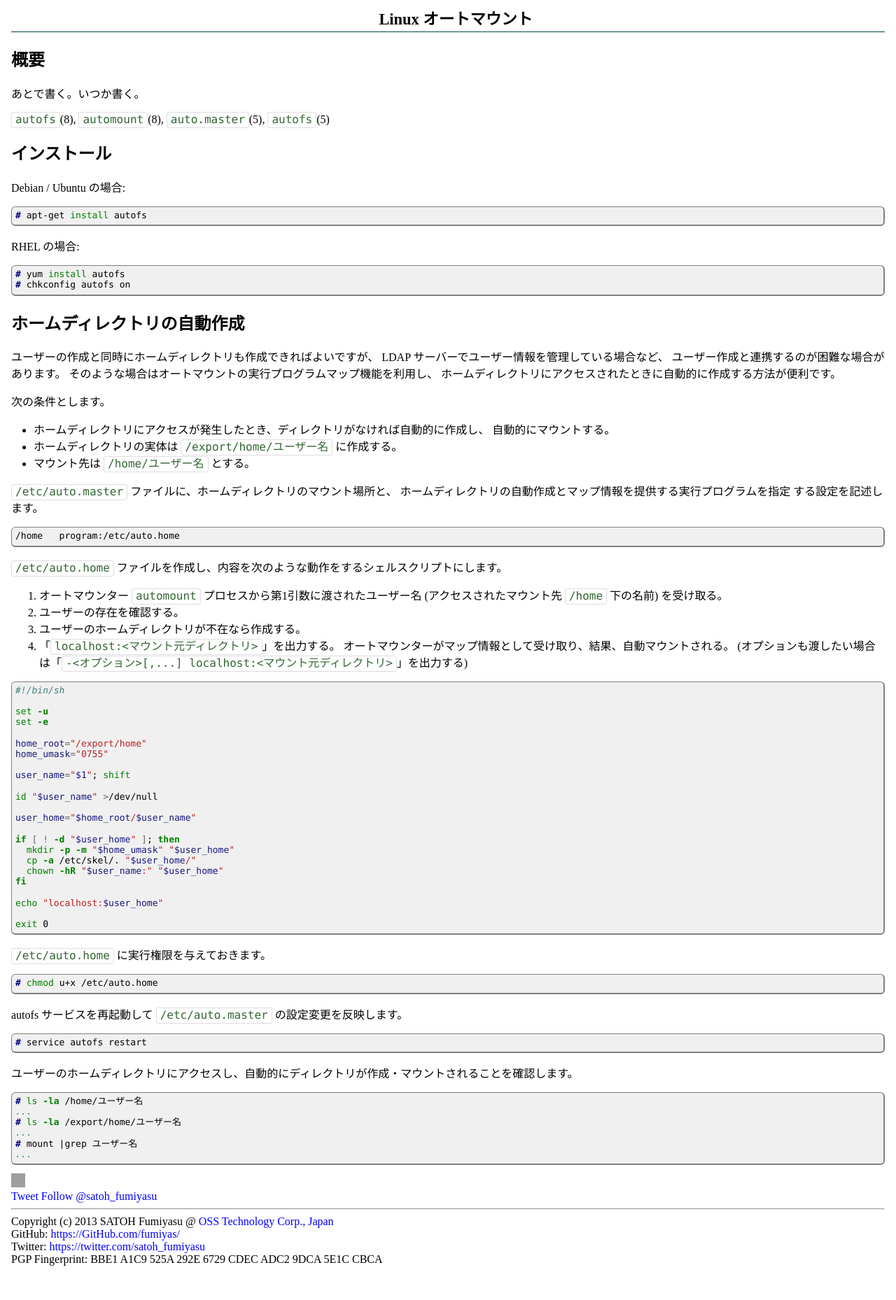
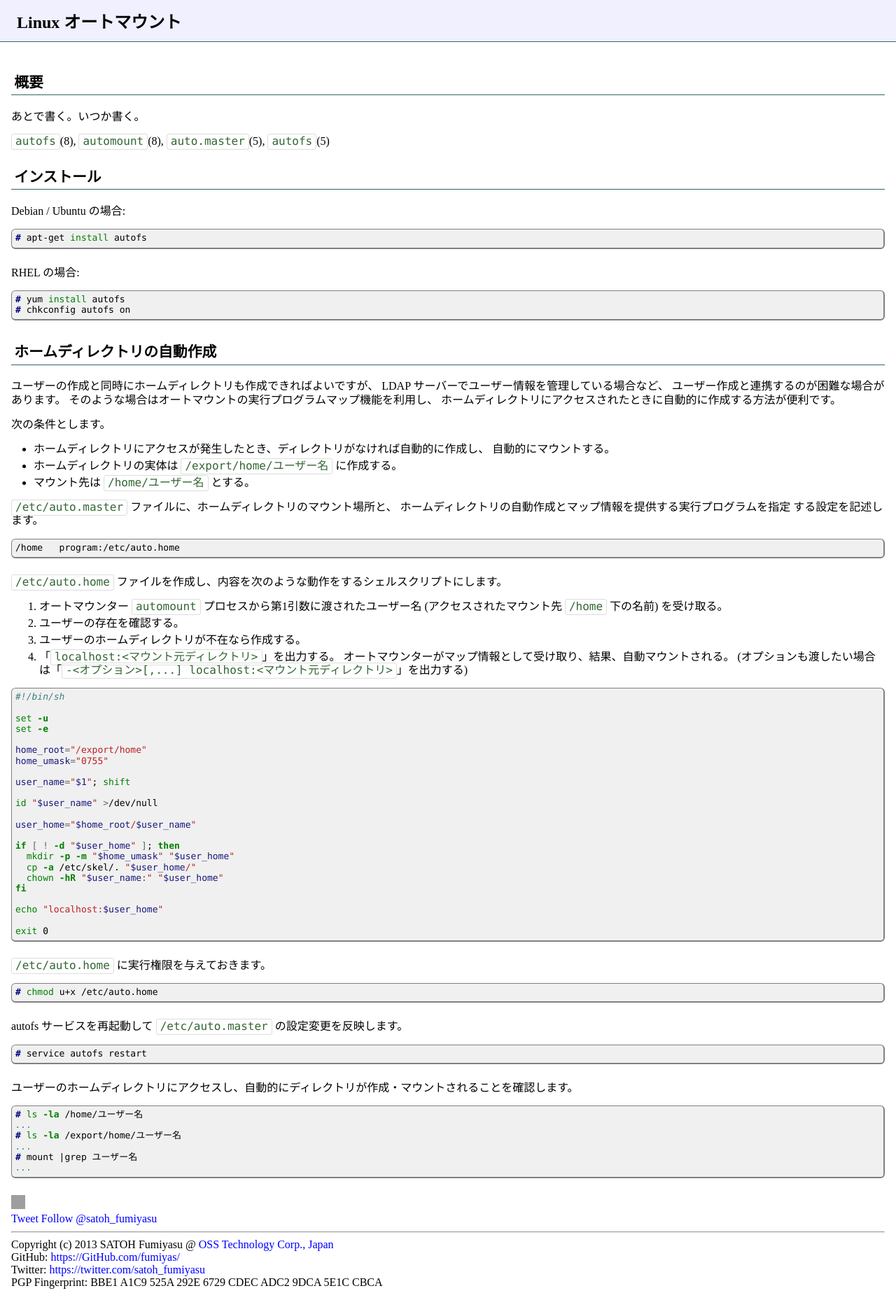
Before and after one commit to fumiyas/fumiyas.github.io, a Jekyll site: the page built from linux/autofs.md, in a window 1280 px wide. Shown: the whole page at 70% size. Built offline with Jekyll 4.4.1, drawn with Linux system fonts in a browser that asks for light colours; Markdown is read by kramdown in place of the engine named in the settings; comment, search, counter and statistics services are not loaded; before the commit the page ends 1809 px from its top, so only the background shows below that; grey boxes are pictures that could not be loaded.

Commit message:
Adjust CSS

```diff
--- a/_layouts/default.html
+++ b/_layouts/default.html
@@ -3,8 +3,11 @@
 <html lang="ja">
 {% include head.html %}
 <body>
+<h1>{% if page.title %}{{ page.title }}{% else %}{{ site.title }}{% endif %}</h1>
+<div class="body">
 {% include header.html %}
 {{ content }}
 {% include footer.html %}
+</div>
 </body>
 </html>
--- a/common/css/default.css
+++ b/common/css/default.css
@@ -1,138 +1,17 @@
-ul.buttons, li.buttons {
-  margin: 0px;
-  padding: 0px;
-  display: inline;
-  list-item-position: inside;
-}
-
 html {
   margin:		0px 0px 0px 0px;
   padding:		0px 0px 0px 0px;
 }
 
 body {
-  margin:		0px 1em 0px 1em;
-  padding:		0px 0px 0px 0px;
+  margin:		0;
+  padding:		0;
   background-color:	white;
   color:		black;
 }
 
-.contents {
-  position:		absolute;
-  top:			4em;
-  left:			8em;
-  right:		1em;
-  line-height:		1.2em
-}
-
-h1 {
-  margin:		0.2em 0px 0px 0px;
-  border-bottom:	solid 1px #004444;
-  padding-left:		1em;
-  padding-top:		0.2em;
-  padding-bottom:	0.2em;
-  font-size:		140%;
-  text-align:		center;
-}
-
-.contents h2 {
-  border-right:		solid 1px #90B060;
-  border-bottom:	solid 1px #90B060;
-  padding:		0.2em;
-  background-color:	#C0F0A0;
-  font-size:		130%;
-  font-weight:		bold;
-}
-.contents h3 {
-  border-bottom:	solid #004444 1px;
-  padding-left:		3pt;
-  font-size:		130%;
-}
-.contents h4 {
-  margin-left:		0.2em;
-  margin-right:		0.2em;
-  border-left:		solid 1em #000090;
-  padding-left:		0.2em;
-  font-size:		110%;
-}
-.contents h5 {
-  font-size:		110%;
-}
-.contents h6 {
-  font-size:		100%;
-}
-
-.contents p {
-  margin-bottom:	0.5em;
-}
-.contents ul {
-  margin:		0.5em 1em 0.5em 1em;
-}
-
-.contents dl {
-  margin:		0.5em 1em 0.5em 1em;
-}
-.contents dl dt {
-  margin-top:		0.3em;
-  font-weight:	bold
-}
-.contents dl dd {
-  margin-bottom:	1px;
-  border-right:		solid 1px #CCCCCC;
-  border-bottom:	solid 1px #CCCCCC;
-}
-.contents dl dd dl dd {
-  margin-bottom:	1px;
-  border-right:		solid 1px transparent;
-  border-bottom:	solid 1px transparent;
-}
-
-/* Sidebar
-* ---------------------------------------------------------------------- */
-
-.sidebar {
-  position:		absolute;
-  top:			4em;
-  left:			0.5em;
-  background-color:	#E8E8E8;
-}
-
-.sidebar h2 {
-  margin-top:		0px;
-  padding-left:		0.2em;
-  padding-right:	0.2em;
-  padding-top:		0.1em;
-  padding-bottom:	0.1em;
-  background-color:	#006600;
-  color:		white;
-  font-size:		small;
-  font-weight:		bold
-}
-
-.sidebar ul {
-  margin-left:		0px;
-  list-style-type:	none;
-  font-size:		small;
-}
-
-.sidebar ul li {
-/*
-  FIXME: MSIE
-  border-left:	solid 0.2em transparent;
-*/
-  border-left:		solid 0.2em #E8E8E8;
-  padding:		0.2em;
-  font-size:		small;
-}
-
-.sidebar ul li.here {
-  border-left:		solid 0.2em #FF0000;
-  padding:		0.2em;
-  font-size:		small;
-}
-
 /* Anchor
-* ---------------------------------------------------------------------- */
+ * ---------------------------------------------------------------------- */
 
 a[id]:hover, a[name]:hover {
   background-color:	transparent;
@@ -166,30 +45,78 @@ a:active {
   text-decoration:	none;
 }
 
-/* Common class
-* ---------------------------------------------------------------------- */
-
-.nowrap {
-  white-space:		nowrap;
+div.body {
+  padding:		1em;
 }
 
-/*
-* ---------------------------------------------------------------------- */
+h1 {
+  margin:		0px;
+  background-color:	#F0F0FF;
+  border-bottom:	solid 1px #336666;
+  padding:		0.5em 1em 0.5em 1em;
+  font-size:		150%;
+}
+
+.body h2 {
+  margin:		1em 0em 1em 0em;
+  border-bottom:	solid 1px #336666;
+  padding:		0.2em;
+  font-size:		130%;
+  font-weight:		bold;
+}
+
+.body h3 {
+  border-bottom:	solid #004444 1px;
+  padding-left:		3pt;
+  font-size:		130%;
+}
+
+.body h4 {
+  margin-left:		0.2em;
+  margin-right:		0.2em;
+  border-left:		solid 1em #000090;
+  padding-left:		0.2em;
+  font-size:		110%;
+}
+
+.body h5 {
+  font-size:		110%;
+}
+
+.body h6 {
+  font-size:		100%;
+}
+
+p {
+  line-height:		1.2em;
+}
+
+dt, dl, li {
+  margin:		0 0 0.3em 0;
+  line-height:		1.2em;
+}
+
+ul.buttons, li.buttons {
+  margin: 0px;
+  padding: 0px;
+  display: inline;
+  list-item-position: inside;
+}
 
 code {
-  padding:		0px 5px 2px;
   border:		1px solid #ddd;
   border-radius:	3px;
   -moz-border-radius:	3px;
   -webkit-border-radius:3px;
   -moz-background-clip:	padding;
   -webkit-background-clip:padding-box;
+  padding:		0px 5px 2px;
   background-clip:	padding-box;
   font-family:		Monaco,"DejaVu Sans Mono","Courier New",monospace;
   color:		#363;
 }
 
-pre > code{
+pre > code {
   margin:		0;
   padding:		0;
   white-space:		pre;
@@ -199,19 +126,19 @@ pre > code{
 }
 
 pre {
-  background-color:	#F0F0F0;
-  overflow:		auto;
-  margin:		0.2em 0em 1em 0em;
+  margin:		0.5em 0em 2em 0em;
   border:		solid 1px grey;
   border-right-width:	2px;
   border-bottom-width:	2px;
-  width:		auto;
-  padding:		5px;
   border-radius:	0.5em;
   -moz-border-radius:	0.5em;
   -webkit-border-radius:0.5em;
   -moz-background-clip:	padding;
   -webkit-background-clip:padding-box;
+  width:		auto;
+  overflow:		auto;
+  padding:		5px;
+  background-color:	#F0F0F0;
   background-clip:	padding-box;
   font-size:		small;
   white-space:		pre;
@@ -223,30 +150,13 @@ ul {
   padding-left:		1em;
 }
 
-ul.row {
-  list-style:		none;
-}
-
-ul.row li {
-  display:		inline;
-  margin-right:		0.5em;
-}
-
-div.header {
-  text-align:		right;
-  font-size:		small;
-}
-div.footer {
-  text-align:		right;
-  font-size:		small;
-}
-
 table tbody tr th {
   color:		black;
   background-color:	#C0C0C0;
   text-align:		left;
   font-weight:		bold;
 }
+
 table tbody tr td {
   border-color:		#A0A0A0;
   border-bottom-style:	solid;
```
Also changed, not shown: index.md (+0 -3 lines), linux/autofs.md (+0 -3 lines).
